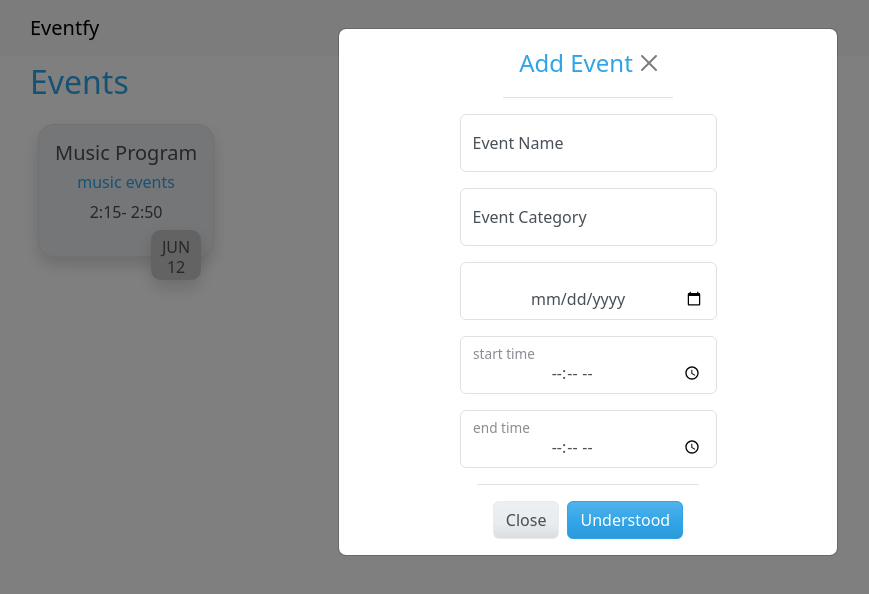
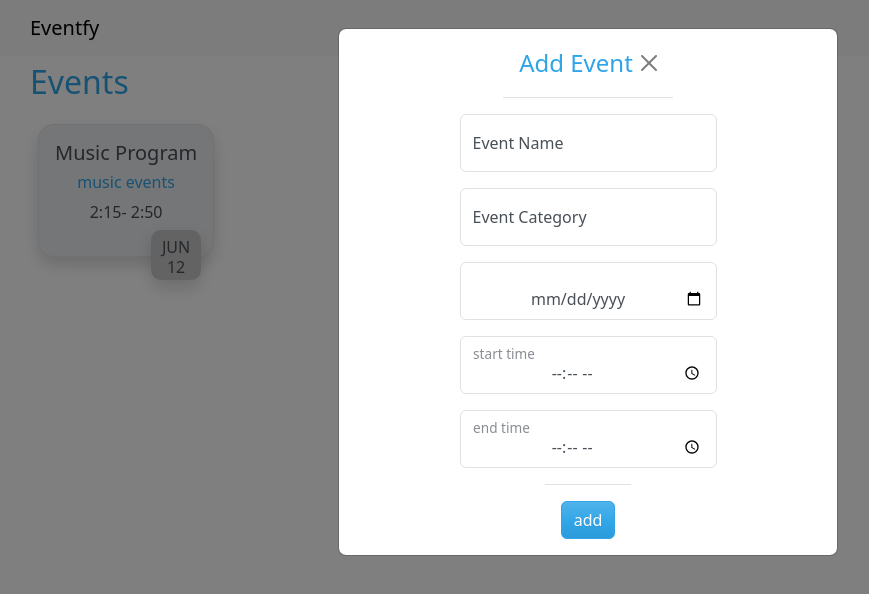
Before and after one commit to Naajiya/EventManager, a React (Vite) app: page / in a window 1280 px wide. Both pictures are taken after a click on the button 790 px from the left and 82 px from the top of the page. Shown: the top 594 px of the page, without its empty margins (52-921 px from the left). Built offline with nearby package versions, Linux system fonts and the light colour scheme.

Commit message:
code updated

```diff
--- a/package.json
+++ b/package.json
@@ -17,7 +17,8 @@
     "react-bootstrap": "^2.10.6",
     "react-calendar": "^5.1.0",
     "react-dom": "^18.3.1",
-    "react-redux": "^9.1.2"
+    "react-redux": "^9.1.2",
+    "react-toastify": "^10.0.6"
   },
   "devDependencies": {
     "@eslint/js": "^9.15.0",
--- a/src/pages/Landing.jsx
+++ b/src/pages/Landing.jsx
@@ -10,14 +10,23 @@ import Form from 'react-bootstrap/Form';
 
 
 function Landing() {
+
+    const [eventDetails, setEventDetails] = useState({ eventName: '', eventPlace: '', eventDate: '', eventStartTime: '', eventEndsTime: '' })
     const [show, setShow] = useState(false);
 
     const handleClose = () => setShow(false);
     const handleShow = () => setShow(true);
 
-    const timeControl=(e)=>{
-        console.log(e)
+
+
+    const hanldeAddEvent=()=>{
+        const eventDetails={eventName,eventPlace, eventDate, eventStartTime,eventEndsTime}
+        if(eventName && eventPlace && eventDate && eventStartTime && eventEndsTime){
+            console.log('success')
+        }
+
     }
+
 
     return (
 
@@ -37,7 +46,7 @@ function Landing() {
 
                         <div className='d-flex'>
                             <Col lg={4}>
-                                <Card className='border rounded-4 bg-secondary m-2 shadow position-absolute'>
+                                <Card className='border rounded-4 bg-secondary m-2 shadow position-absolute' >
 
                                     <Card.Body>
                                         <Card.Title>Music Program</Card.Title>
@@ -48,8 +57,8 @@ function Landing() {
                                     </Card.Body>
 
                                     <div className='calender-box shadow'>
-                                        <p>JUN
-
+                                        <p>
+                                            JUN
                                         </p>
                                         <p style={{ marginTop: '-20px' }}>12</p>
 
@@ -76,6 +85,7 @@ function Landing() {
                     onHide={handleClose}
                     backdrop="static"
                     keyboard={false}
+
                 >
                     <Modal.Header closeButton>
                         <Modal.Title>Add Event</Modal.Title>
@@ -88,7 +98,7 @@ function Landing() {
                             label="Event Name"
                             className="mb-3"
                         >
-                            <Form.Control type='text' placeholder="Event Name" />
+                            <Form.Control onChange={(e)=>setEventDetails({...eventDetails,eventName:e.target.value})} type='text' placeholder="Event Name" />
                         </FloatingLabel>
 
                         {/* event location */}
@@ -97,29 +107,27 @@ function Landing() {
                             label="Event Category"
                             className="mb-3"
                         >
-                            <Form.Control type='text' placeholder="Event Category" />
+                            <Form.Control onChange={(e)=>setEventDetails({...eventDetails,eventPlace:e.target.value})} type='text' placeholder="Event Category" />
                         </FloatingLabel>
 
                         {/* event date */}
                         <FloatingLabel className="mb-3">
-                            <Form.Control type='date' placeholder="Event Category" />
+                            <Form.Control onChange={(e)=>setEventDetails({...eventDetails,eventDate:e.target.value})} type='date' placeholder="Event Category" />
                         </FloatingLabel>
 
                         {/* time */}
                         <FloatingLabel label='start time' className="mb-3">
-                            <Form.Control type='time' onChange={(e)=>timeControl(e.target.value)} placeholder="Event Category" />
+                            <Form.Control type='time' onChange={(e)=>setEventDetails({...eventDetails,eventStartTime:e.target.value})} placeholder="Event Category" />
                         </FloatingLabel>
 
                         <FloatingLabel label='end time' >
-                            <Form.Control type='time' onChange={(e)=>timeControl(e.target.value)} placeholder="Event Category" />
+                            <Form.Control type='time' onChange={(e)=>setEventDetails({...eventDetails,eventEndsTime:e.target.value})} placeholder="Event Category" />
                         </FloatingLabel>
 
                     </Modal.Body>
                     <Modal.Footer>
-                        <Button variant="secondary" onClick={handleClose}>
-                            Close
-                        </Button>
-                        <Button variant="primary">Understood</Button>
+
+                        <Button variant="primary" onClick={hanldeAddEvent}>add</Button>
                     </Modal.Footer>
                 </Modal>
             </Container>
```
Also changed, not shown: 1 other file (tests, documents, lock files or other folders).
